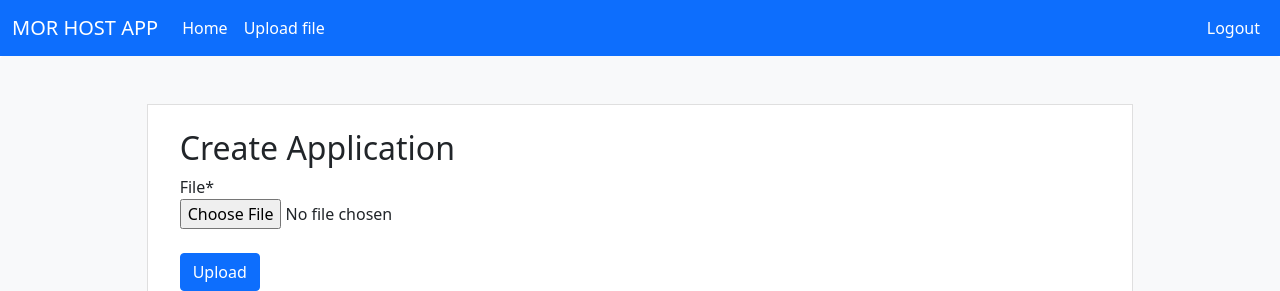
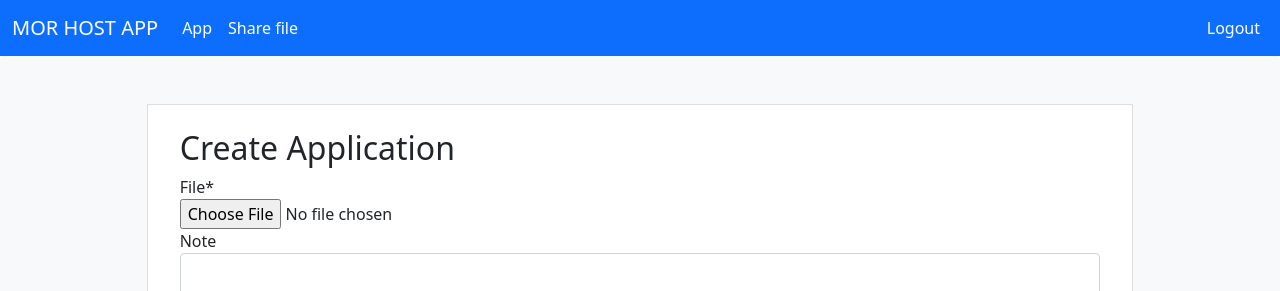
Before and after one commit to CunninghamL/ofb-apks, a Django app: page / in a window 1280 px wide. Shown: the top 291 px of the page. Run offline with Django 3.2, Linux system fonts and the light colour scheme; the visitor is signed in with stand-in values (Sample User, id 1); data that the repository does not hold is empty; parts of the project's set-up code (start-up, migrations or seed data) failed here and were passed over; some libraries are stand-ins or nearby versions.

Commit message:
add note for version app

```diff
--- a/apps/form.py
+++ b/apps/form.py
@@ -8,10 +8,11 @@ from apps.models import Application, VersionApp, UploadFiles
 
 class CreateAppForm(forms.ModelForm):
     file = forms.FileField()
+    note = forms.CharField(required=False, widget=forms.Textarea(attrs={'rows': 3}))
 
     class Meta:
         model = VersionApp
-        fields = ['file']
+        fields = ['file', 'note']
 
     def save(self, commit=True):
         try:
@@ -32,15 +33,16 @@ class CreateAppForm(forms.ModelForm):
                 bundle_id=bundle_id,
                 type=type,
             )
-            if is_create:
-                app.app_name = bundle_name
-                app.save()
+            app.app_name = bundle_name
+            app.save()
 
             self.instance.application = app
             self.instance.name = bundle_name
             self.instance.version_name = version
             self.instance.file = file
+            self.instance.note = self.data.get('note')
             self.instance.save()
+            return self.instance
         except:
             pass
 
--- a/apps/models.py
+++ b/apps/models.py
@@ -28,6 +28,7 @@ class VersionApp(models.Model):
     name = models.CharField(max_length=128, null=True, blank=True)
     version_name = models.CharField(max_length=128, null=True, blank=True)
     file_plist = models.FileField(upload_to='file_plist/', null=True, blank=True)
+    note = models.TextField(max_length=512, null=True, blank=True)
     created_at = models.DateTimeField(auto_now_add=True)
 
     def get_plist_url(self):
--- a/apps/views.py
+++ b/apps/views.py
@@ -40,7 +40,7 @@ class AppsView(ListView, FormView):
         return super(AppsView, self).post(request, args, kwargs)
 
     def get_queryset(self):
-        return Application.objects.all().order_by('-created_at')
+        return Application.objects.all().order_by('-updated_at')
 
 
 class AppsDeleteView(DeleteView):
--- a/templates/app.html
+++ b/templates/app.html
@@ -27,7 +27,7 @@
                 <td>{{ app.app_name }}</td>
                 <td>{{ app.bundle_id }}</td>
                 <td>{{ app.get_type_display }}</td>
-                <td>{{ app.created_at | date:"d/m/Y" }}</td>
+                <td>{{ app.updated_at | date:"d/m/Y" }}</td>
                 <td>
                     {#                    <a href="{{ file.file_ipa.url }}" class='btn btn-primary btn-sm' target="blank">Download File</a>#}
 {#                    <a href="itms-services://?action=download-manifest&url=https://ios.spaceshare.vn/media/files/spaceshare.plist">#}
--- a/templates/base.html
+++ b/templates/base.html
@@ -13,7 +13,7 @@
 <body>
 <nav class="navbar navbar-expand-lg navbar-dark bg-primary">
     <div class="container-fluid">
-        <a class="navbar-brand" href="#">MOR HOST APP</a>
+        <a class="navbar-brand" href="{% url 'home' %}">MOR HOST APP</a>
         <button class="navbar-toggler" type="button" data-bs-toggle="collapse" data-bs-target="#navbarNav"
                 aria-controls="navbarNav" aria-expanded="false" aria-label="Toggle navigation">
             <span class="navbar-toggler-icon"></span>
@@ -21,10 +21,10 @@
         <div class="collapse navbar-collapse" id="navbarNav">
             <ul class="navbar-nav">
                 <li class="nav-item">
-                    <a class="nav-link active" aria-current="page" href="{% url 'home' %}">Home</a>
+                    <a class="nav-link active" aria-current="page" href="{% url 'home' %}">App</a>
                 </li>
                 <li class="nav-item">
-                    <a class="nav-link active" aria-current="page" href="{% url 'upload-file' %}">Upload file</a>
+                    <a class="nav-link active" aria-current="page" href="{% url 'upload-file' %}">Share file</a>
                 </li>
             </ul>
         </div>
```
Also changed, not shown: templates/install.html (+8 -4 lines), apps/migrations/0006_versionapp_note.py (added), apps/migrations/0007_auto_20210716_0356.py (added).
